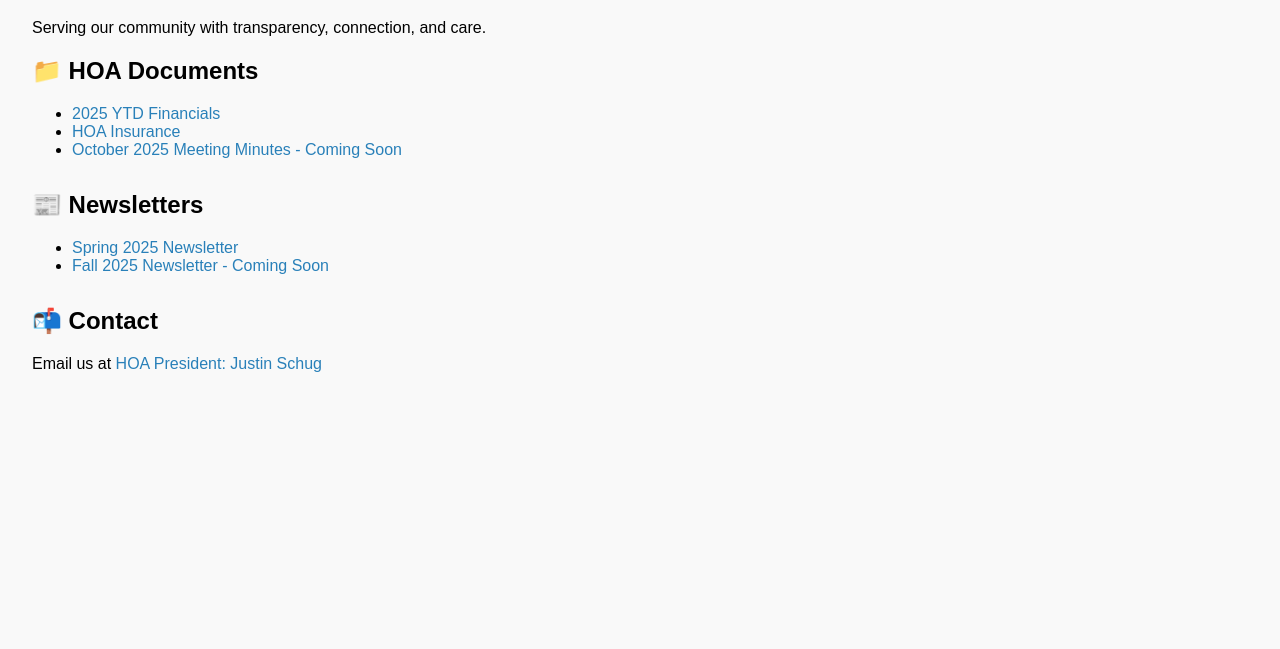
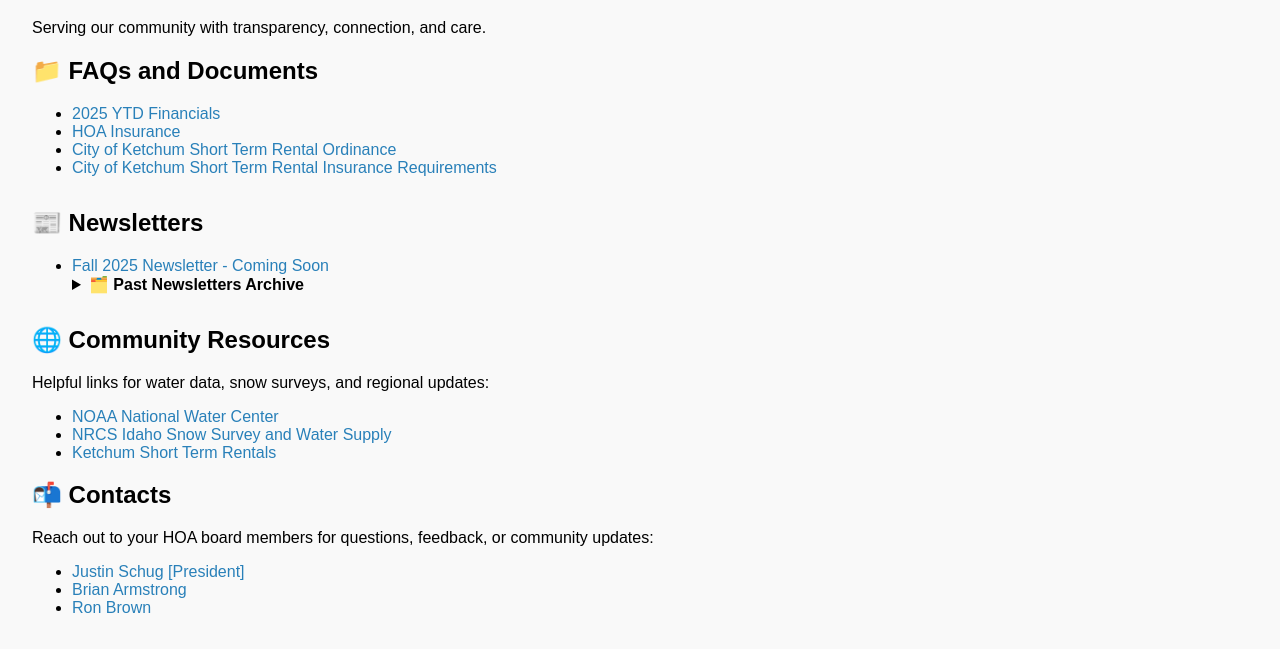
Before and after one commit to stretcharmstrong01/hourglasshoa, a plain HTML site: page index.html in a window 1280 px wide. Shown: the part 697-1346 px from the top of the page. Before the commit the page ends 1102 px from the top, so only its background shows below. Drawn offline with Linux system fonts and the light colour scheme.

Commit message:
Add files via upload

```diff
--- a/index.html
+++ b/index.html
@@ -16,11 +16,14 @@
   <p>Serving our community with transparency, connection, and care.</p>
 
   <div class="section">
-    <h2>📁 HOA Documents</h2>
+    <h2>📁 FAQs and Documents</h2>
     <ul>
-      <li><a href="docs/ytdactuals.pdf">2025 YTD Financials</a></li>
-      <li><a href="docs/HourglassFarmersInsurance2025.pdf">HOA Insurance</li>
-      <li><a href="docs/meeting-minutes.pdf">October 2025 Meeting Minutes - Coming Soon</a></li>
+      <li><a href="docs/ytdactuals.pdf" target="_blank" rel="noopener noreferrer">2025 YTD Financials</a></li>
+      <li><a href="docs/HourglassFarmersInsurance2025.pdf" target="_blank" rel="noopener noreferrer">HOA Insurance</li>
+      <li><a href="docs/City_of_Ketchum_Short_Term_Rental.pdf" target="_blank" rel="noopener noreferrer">City of Ketchum Short Term Rental Ordinance</a>
+      <li><a href="docs/Ketchum_short_term _rental-insurance-requirement.pdf" target="_blank" rel="noopener noreferrer">City of Ketchum Short Term Rental Insurance Requirements</a>
+
+</li>
 
     </ul>
   </div>
@@ -28,14 +31,59 @@
   <div class="section">
     <h2>📰 Newsletters</h2>
     <ul>
-      <li><a href="newsletters/Spring2025.pdf">Spring 2025 Newsletter</a></li>
       <li><a href="newsletters/Fall2025.pdf">Fall 2025 Newsletter - Coming Soon</a></li>
+<details>
+    <summary><strong>🗂️ Past Newsletters Archive</strong></summary>
+    <ul>
+      <li>
+        <a href="newsletters/Spring2025.pdf" target="_blank" rel="noopener noreferrer">
+          Spring 2025 Newsletter
+        </a>
+      </li>
+    </ul>
+  </details>
+</section>
+
     </ul>
   </div>
 
+<section id="resources">
+  <h2>🌐 Community Resources</h2>
+  <p>Helpful links for water data, snow surveys, and regional updates:</p>
+  <ul>
+    <li>
+      <a href="https://water.noaa.gov" target="_blank" rel="noopener noreferrer">
+        NOAA National Water Center
+      </a>
+    </li>
+    <li>
+      <a href="https://www.nrcs.usda.gov/idaho/snow-survey?utm_medium=email&utm_source=govdelivery" target="_blank" rel="noopener noreferrer">
+        NRCS Idaho Snow Survey and Water Supply
+      </a>
+    </li>
+    <li>
+      <a href="https://www.ketchumidaho.org/administration/page/short-term-rentals?utm_medium=email&utm_source=govdelivery" target="_blank" rel="noopener noreferrer">
+        Ketchum Short Term Rentals
+      </a>
+    </li>
+  </ul>
+</section>
+
+
   <div class="section">
-    <h2>📬 Contact</h2>
-    <p>Email us at <a href="mailto:jschug1@gmail.com">HOA President: Justin Schug</a></p>
-  </div>
-</body>
-</html>
+
+<section id="contact">
+  <h2>📬 Contacts</h2>
+  <p>Reach out to your HOA board members for questions, feedback, or community updates:</p>
+  <ul>
+    <li>
+      <a href="mailto:jschug1@gmail.com">Justin Schug [President]</a>
+    </li>
+    <li>
+      <a href="mailto:brianparmstrong@hotmail.com">Brian Armstrong</a>
+    </li>
+    <li>
+      <a href="mailto:rbrown@brown-construction.com">Ron Brown</a>
+    </li>
+  </ul>
+</section>
```
